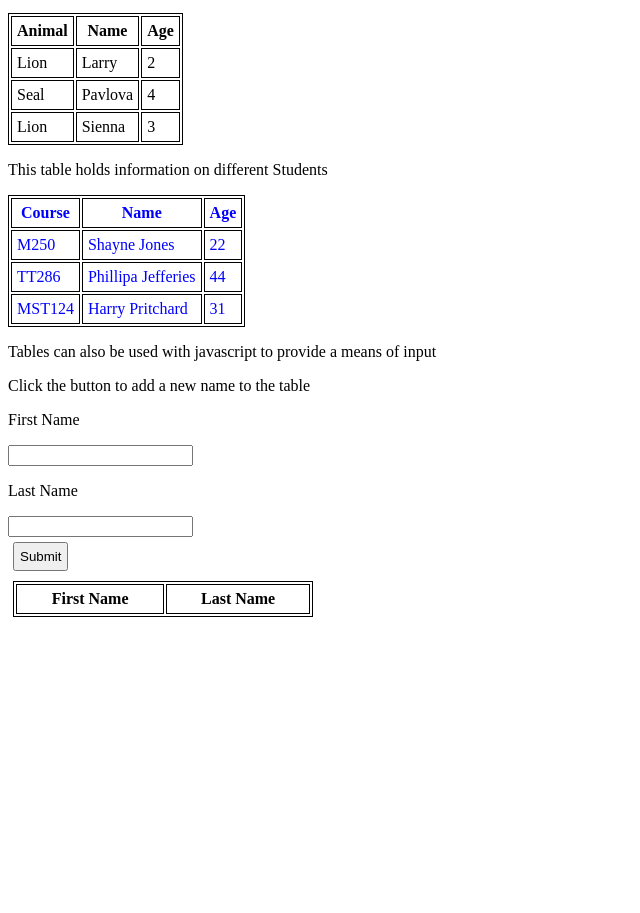
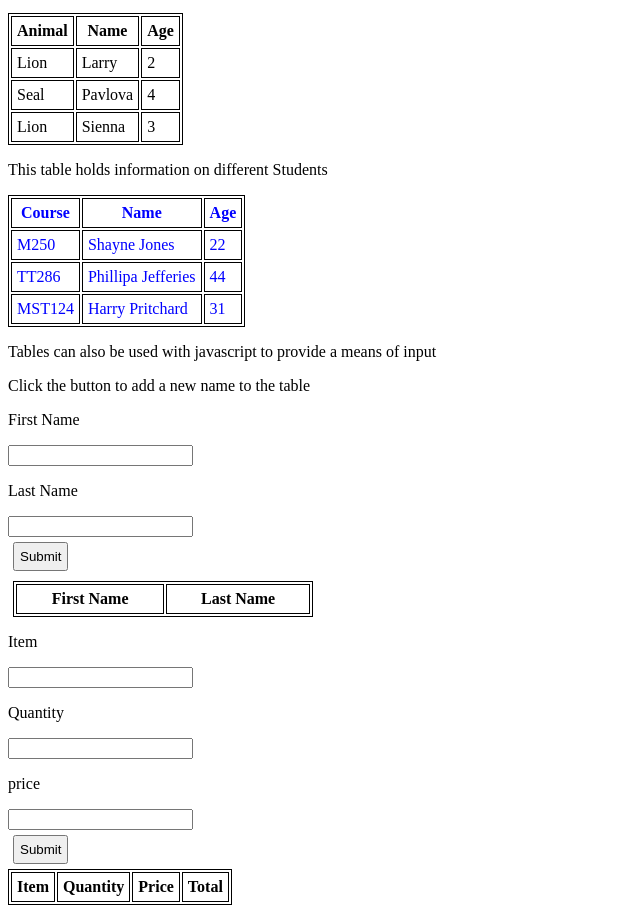
Before and after one commit to GemmaOwen92/TableDisplay, a plain HTML site: page index.html in a window 1280 px wide. Shown: the part 101-1014 px from the top of the page, without its empty margins (0-640 px from the left). Before the commit the page ends 800 px from the top, so only its background shows below. Drawn offline with Linux system fonts and the light colour scheme.

Commit message:
further table added to file using javascript to display input from a user and calculate a total.

```diff
--- a/index.html
+++ b/index.html
@@ -90,6 +90,24 @@
 </tr>
 </table>
 
+<p>Item</p>
+<input type="text" name="item" id="item" />
+<p>Quantity</p>
+<input type="text" name="quantity" id="quantity" />
+<br>
+<p>price</p>
+<input type="text" name="price" id="price" />
+<br>
+<button type="button" id="submit" onclick="calcResult()">Submit</button>
+<table id="calcTable">
+<tr>
+<th>Item</th>
+<th>Quantity</th>
+<th>Price</th>
+<th>Total</th>
+</tr>
+</table>
+
 
  </body>
 </html>
--- a/table.JS
+++ b/table.JS
@@ -10,6 +10,29 @@ function myFunction(){
 	var cell1 = row.insertCell(0);
 	var cell2 = row.insertCell(1);
 	cell1.innerHTML = document.getElementById("fName").value;
-	cell2.innerText = document.getElementById("lName").value;
+	cell2.innerHTML = document.getElementById("lName").value;
 	clear();
 }
+
+function calcResult() {
+	var q = document.getElementById("quantity").value;
+	var p = document.getElementById("price").value;
+	var t = q*p;
+	var table = document.getElementById("calcTable");
+	var row = table.insertRow(1);
+	var cell1 = row.insertCell(0);
+	var cell2 = row.insertCell(1);
+	var cell3 = row.insertCell(2);
+	var cell4 = row.insertCell(3);
+	cell1.innerHTML = document.getElementById("item").value;
+	cell2.innerHTML = document.getElementById("quantity").value;
+	cell3.innerHTML = document.getElementById("price").value;
+	cell4.innerHTML = t;
+	clearScreen();
+}
+
+function clearScreen(){
+	document.getElementById("item").value ="";
+	document.getElementById("quantity").value ="";
+	document.getElementById("price").value = "";
+}
```
